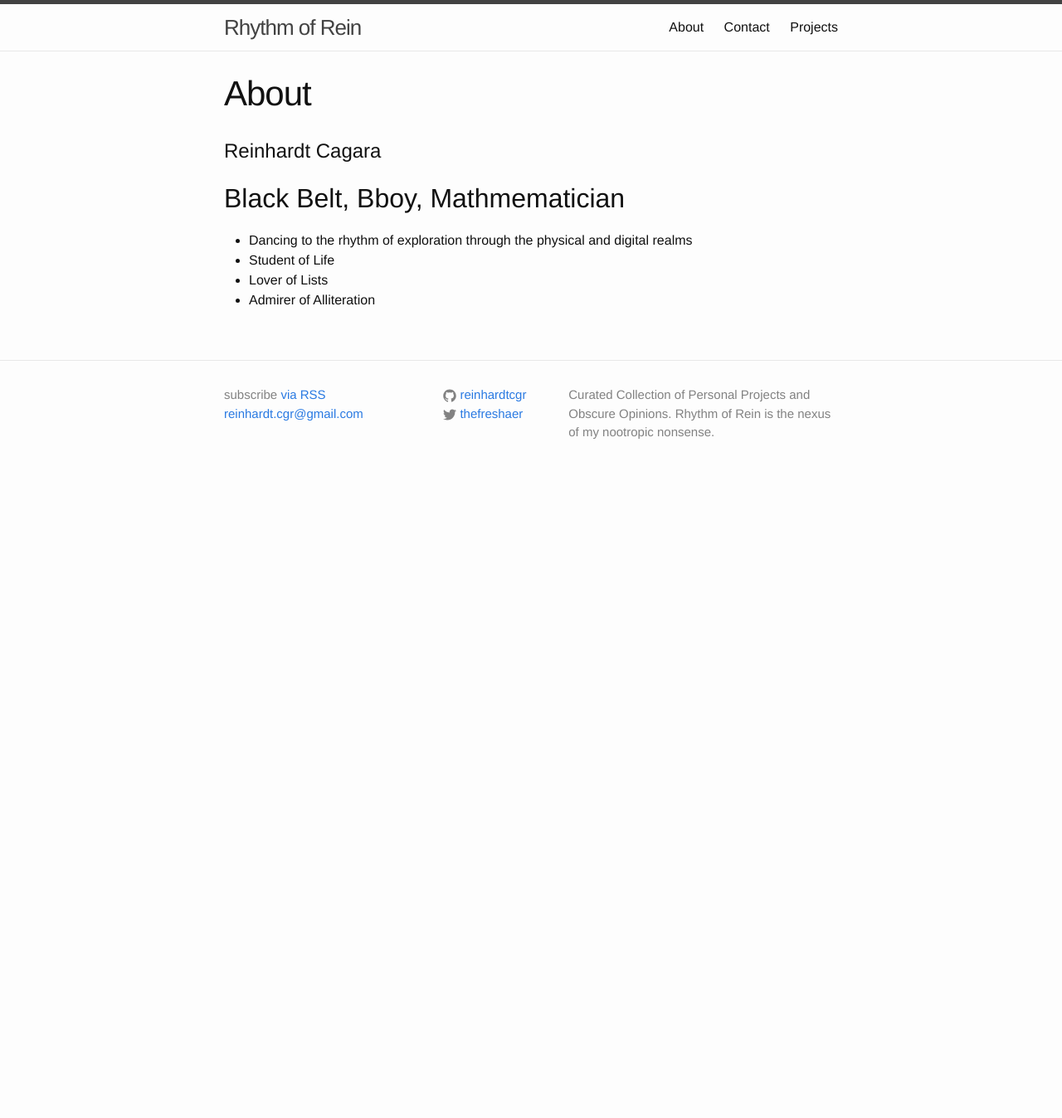
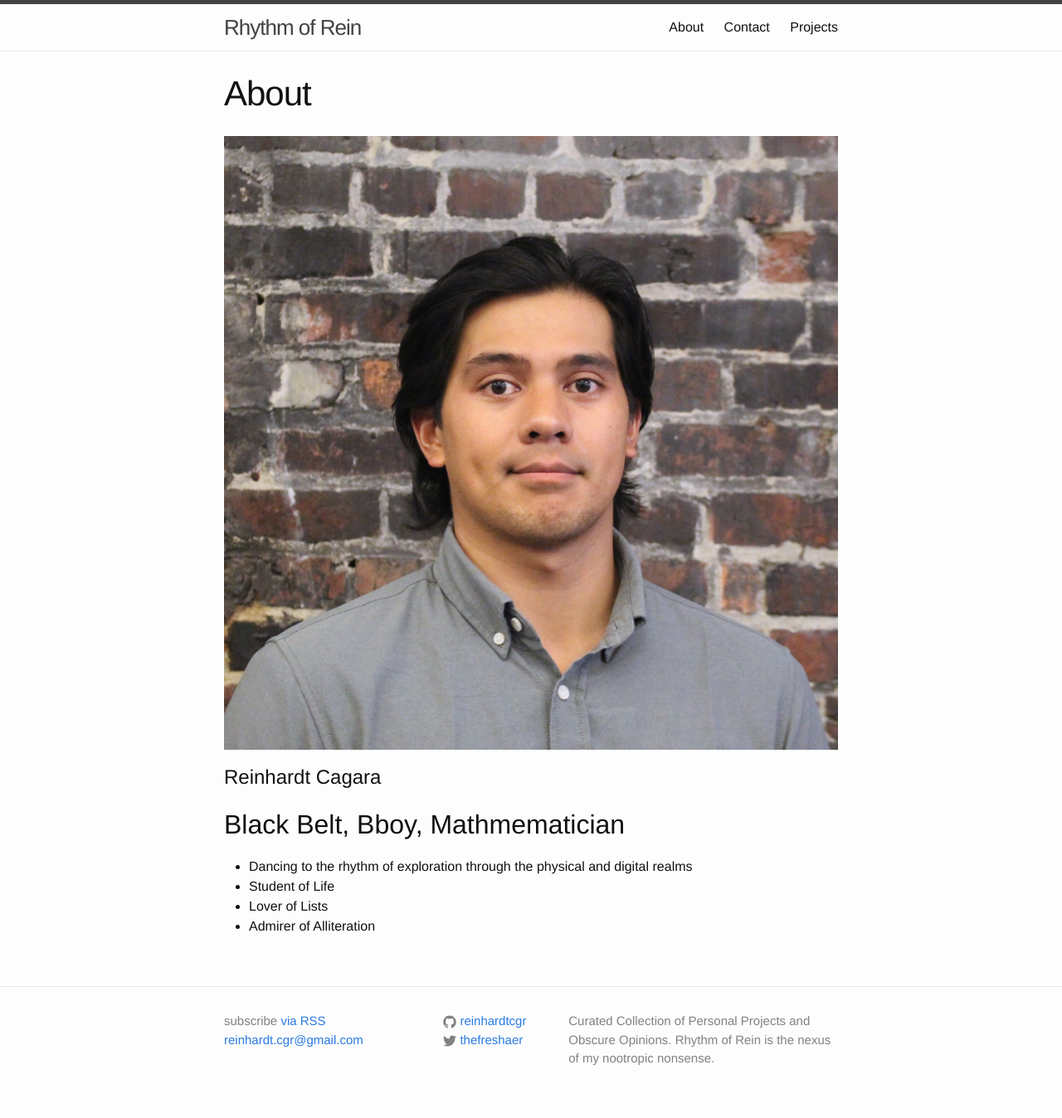
Before and after one commit to reinhardt021/reinhardt021.github.io, a Jekyll site: the page built from about.md, in a window 1280 px wide. Shown: the whole page at 83% size. Built offline with Jekyll 4.4.1, drawn with Linux system fonts in a browser that asks for light colours; before the commit the page ends 900 px from its top, so only the background shows below that.

Commit message:
Added Image to the about page

```diff
--- a/about.md
+++ b/about.md
@@ -4,6 +4,7 @@ title: About
 permalink: /about/
 ---
 
+![My Image]({{ site.url }}/assets/ReinhardtCagara.jpg)
 # Reinhardt Cagara
 
 ## Black Belt, Bboy, Mathmematician
```
Also changed, not shown: assets/ReinhardtCagara.jpg (added).
